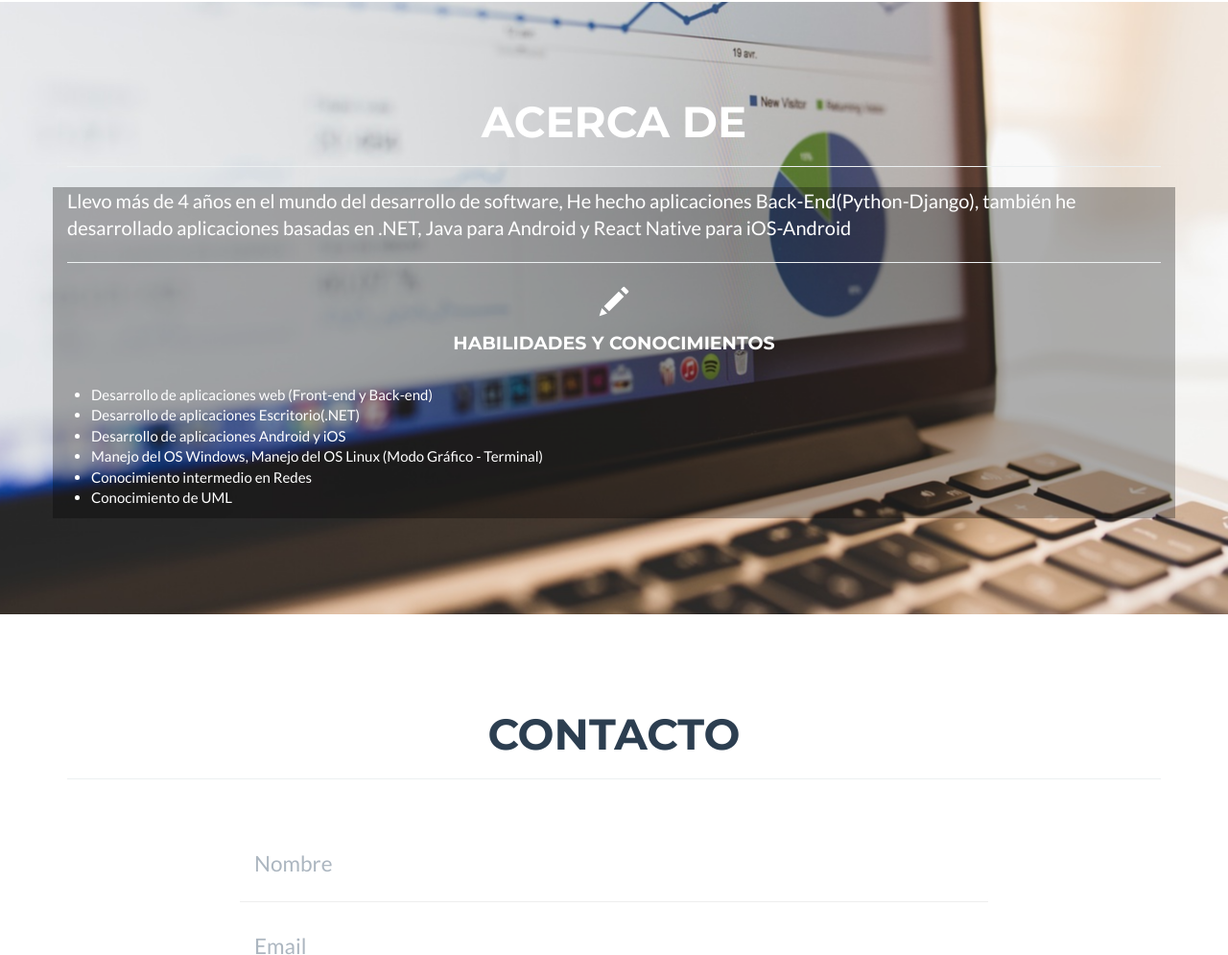
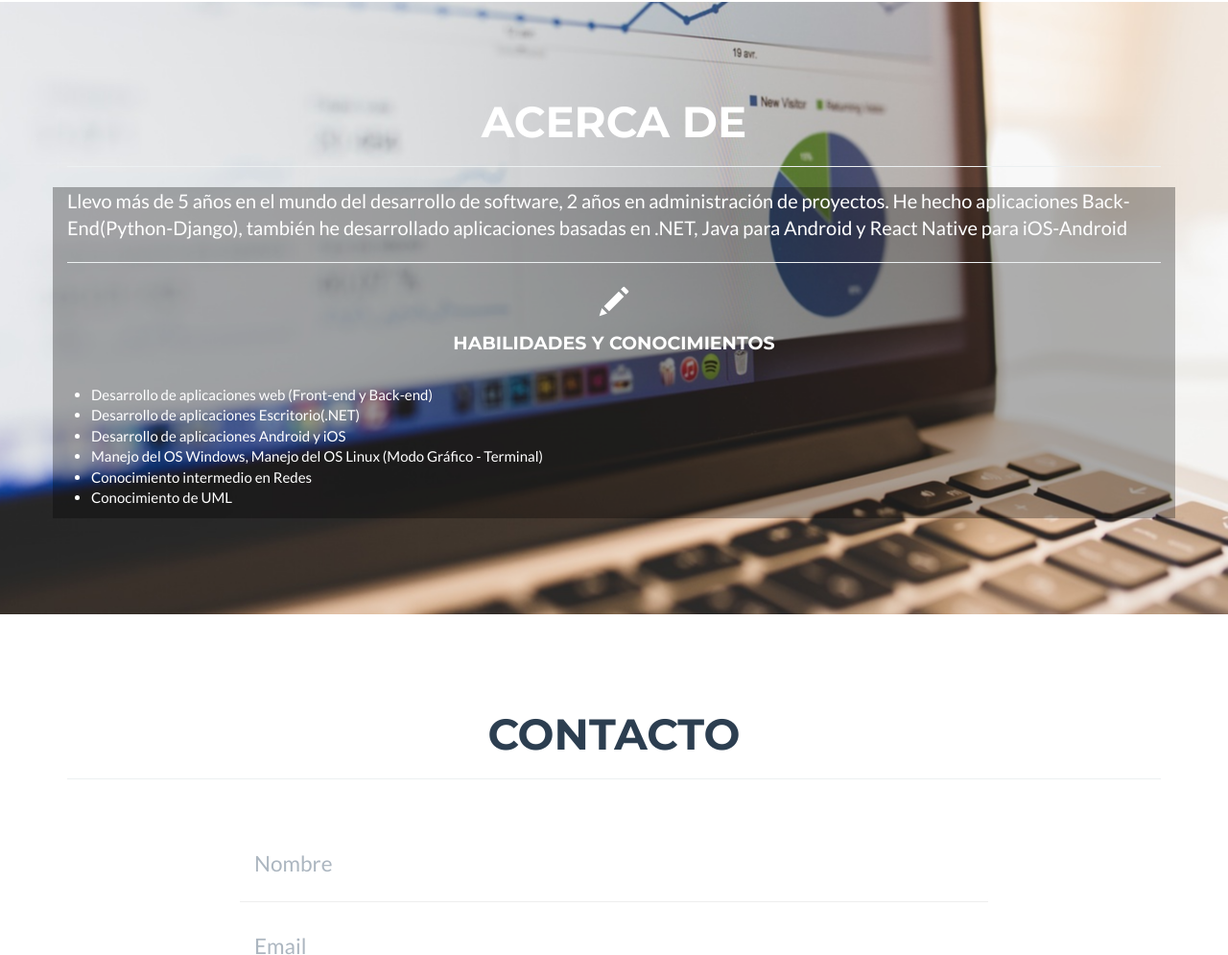
Before and after one commit to jnnperez-com/jnnperez.com, a plain HTML site: page index.html in a window 1280 px wide. Shown: the part 756-1751 px from the top of the page at 96% size. Drawn offline with nearby package versions, Linux system fonts and the light colour scheme.

Commit message:
update date

```diff
--- a/index.html
+++ b/index.html
@@ -100,7 +100,7 @@
             </div>
             <div class="row fondoabout">
                 <div class="col-lg-12">
-                    <p>Llevo más de 4 años en el mundo del desarrollo de software, He hecho aplicaciones Back-End(Python-Django), también he desarrollado aplicaciones basadas en .NET, Java para Android y React Native para iOS-Android </p>
+                    <p>Llevo más de 5 años en el mundo del desarrollo de software, 2 años en administración de proyectos. He hecho aplicaciones Back-End(Python-Django), también he desarrollado aplicaciones basadas en .NET, Java para Android y React Native para iOS-Android </p>
                     <hr >
                 </div>
                 <div >
```
